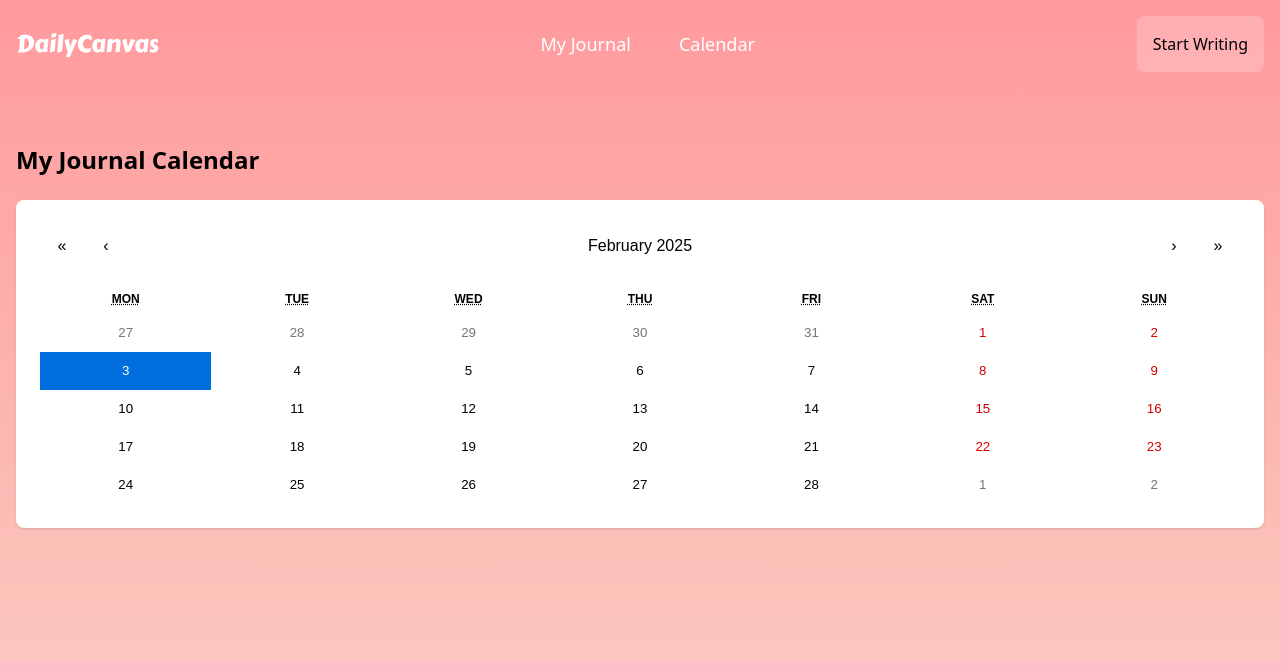
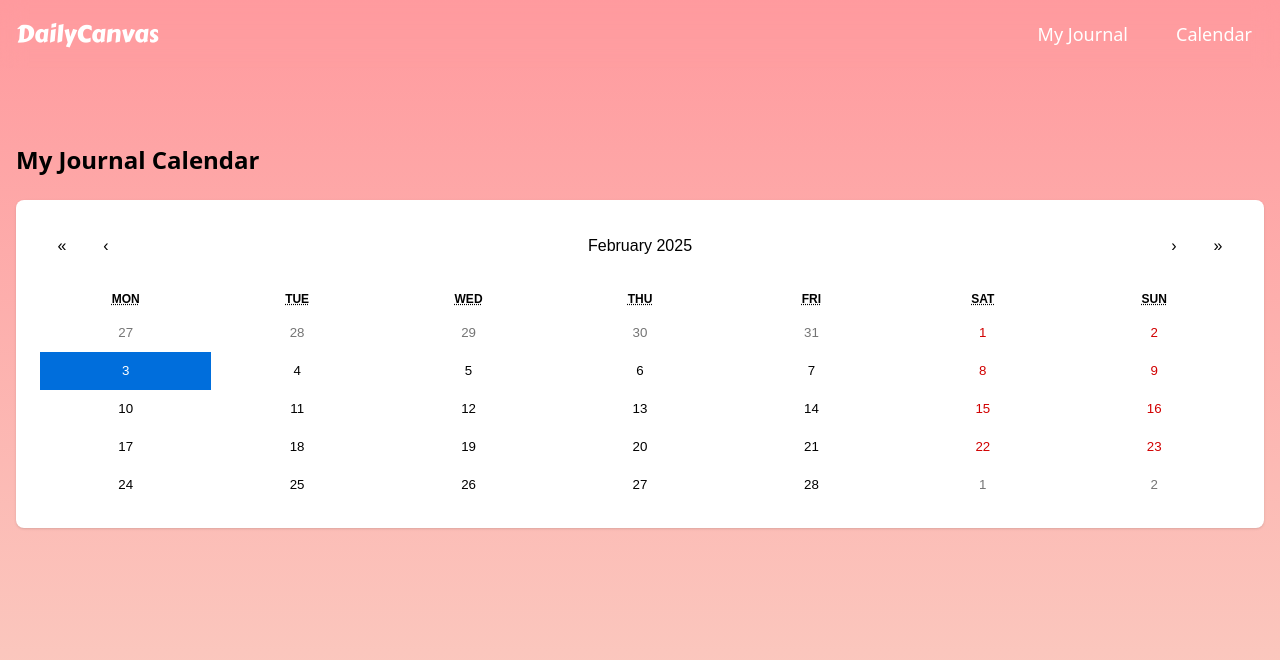
Before and after one commit to MaksimShupta/PersonalDiary, a React (Vite) app: page /calendar in a window 1280 px wide. Shown: the top 660 px of the page. Built offline with nearby package versions, Linux system fonts and the light colour scheme; a web font is replaced by a local one.

Commit message:
removing entry button for simplicity

```diff
--- a/package.json
+++ b/package.json
@@ -24,6 +24,7 @@
     "@types/react-dom": "^18.3.5",
     "@vitejs/plugin-react": "^4.3.4",
     "autoprefixer": "^10.4.20",
+    "daisyui": "^4.12.23",
     "eslint": "^9.17.0",
     "eslint-plugin-react": "^7.37.2",
     "eslint-plugin-react-hooks": "^5.0.0",
--- a/src/App.jsx
+++ b/src/App.jsx
@@ -1,7 +1,6 @@
 import { BrowserRouter, Routes, Route } from 'react-router';
 import Home from './pages/Home';
 import Calendar from './pages/Calendar';
-import Entry from './pages/Entry';
 import MyJournal from './pages/MyJournal';
 import MainLayout from './layouts/MainLayout';
 import '@fontsource/carter-one';
@@ -15,7 +14,6 @@ function App() {
       <Route path="/" element={<Home />} />
       <Route path="/" element={<MainLayout />}>
         <Route path="calendar" element={<Calendar />} />
-        <Route path="entry" element={<Entry />} />
         <Route path="myjournal" element={<MyJournal />} />
         </Route>
       </Routes>
--- a/src/components/Navbar.jsx
+++ b/src/components/Navbar.jsx
@@ -18,9 +18,6 @@ const Navbar = () => {
         <Link to="/myjournal" className="text-white text-lg hover:bg-white hover:bg-opacity-20 px-3 py-1 rounded transition">My Journal</Link>
         <Link to="/calendar" className="text-white text-lg hover:bg-white hover:bg-opacity-20 px-3 py-1 rounded transition">Calendar</Link>
       </div>
-      <div className="start-writing">
-        <Link to="/entry"><Button text="Start Writing" /></Link>
-      </div>
     </nav>
   );
 };
--- a/src/pages/Entry.jsx
+++ /dev/null
@@ -1,11 +0,0 @@
-import Form from '../components/Form'
-
-function Entry() {
-    return (
-      <div className="pt-16">
-          <Form />
-      </div>
-    )
-  }
-
-  export default Entry
```
Also changed, not shown: 1 other file (tests, documents, lock files or other folders).
